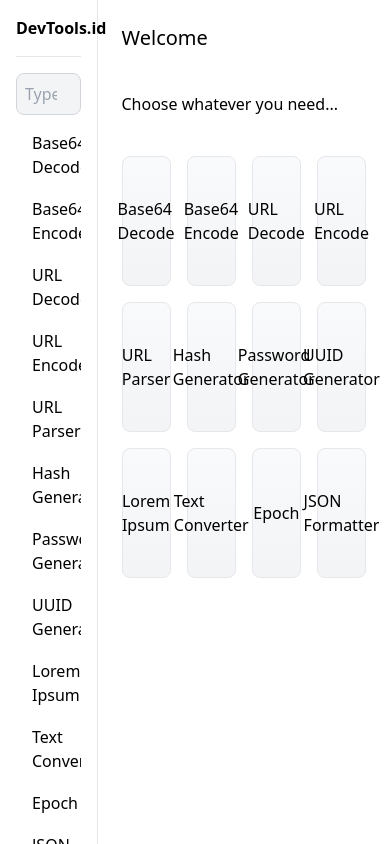
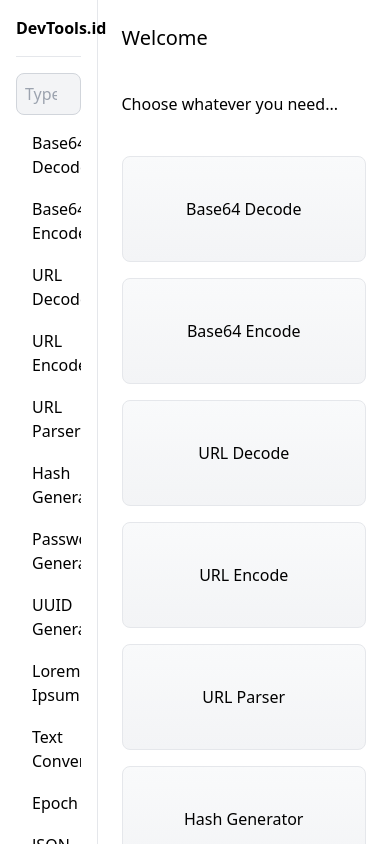
Before and after one commit to mul14/devtools.id, a Vue app: page /#/ in a window 390 px wide. Shown: the top 844 px of the page. Built offline with nearby package versions, Linux system fonts and the light colour scheme.

Commit message:
Fix responsive on home page

```diff
--- a/src/views/Home.vue
+++ b/src/views/Home.vue
@@ -10,7 +10,7 @@
 
     <div>Choose whatever you need...</div>
 
-    <div class="grid grid-cols-4 gap-4">
+    <div class="grid grid-cols-1 sm:grid-cols-2 md:grid-cols-3 lg:grid-cols-4 gap-4">
       <router-link
         v-for="(menu, index) in menus"
         :to="menu.slug"
```
